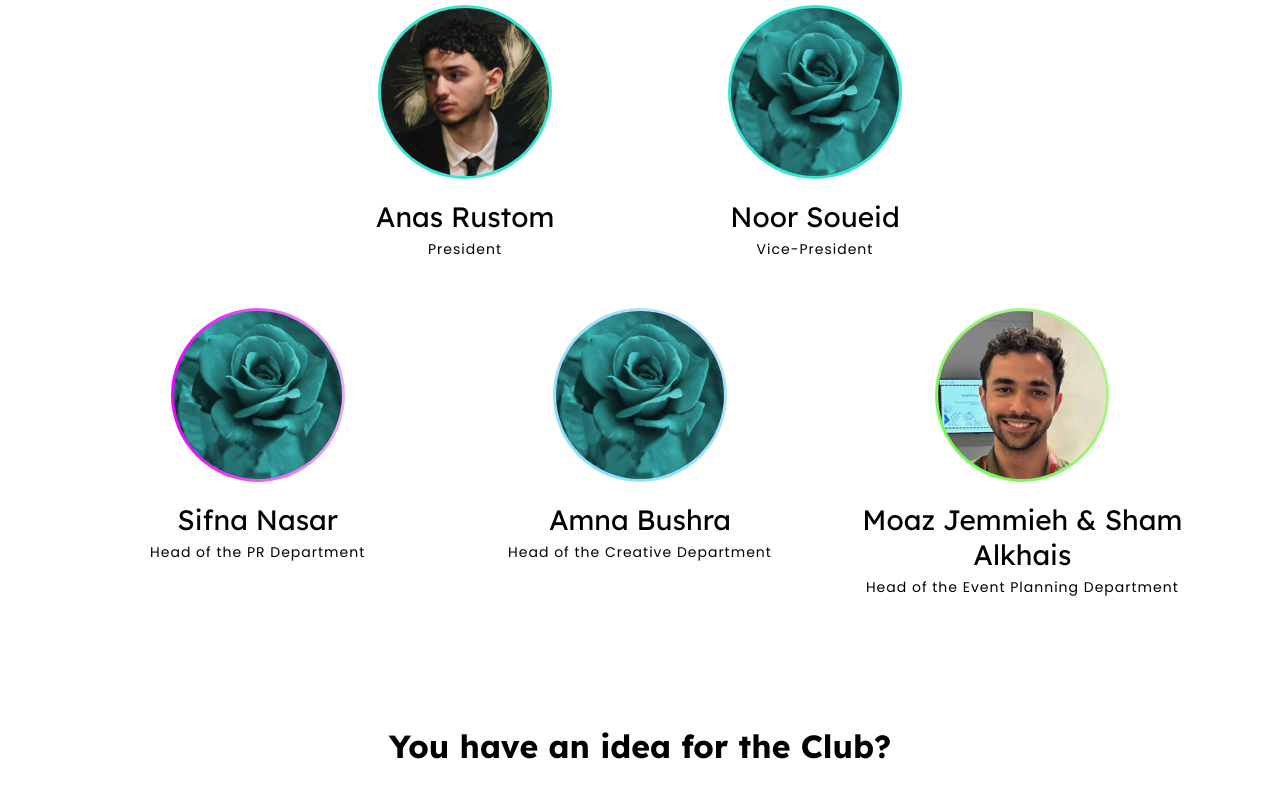
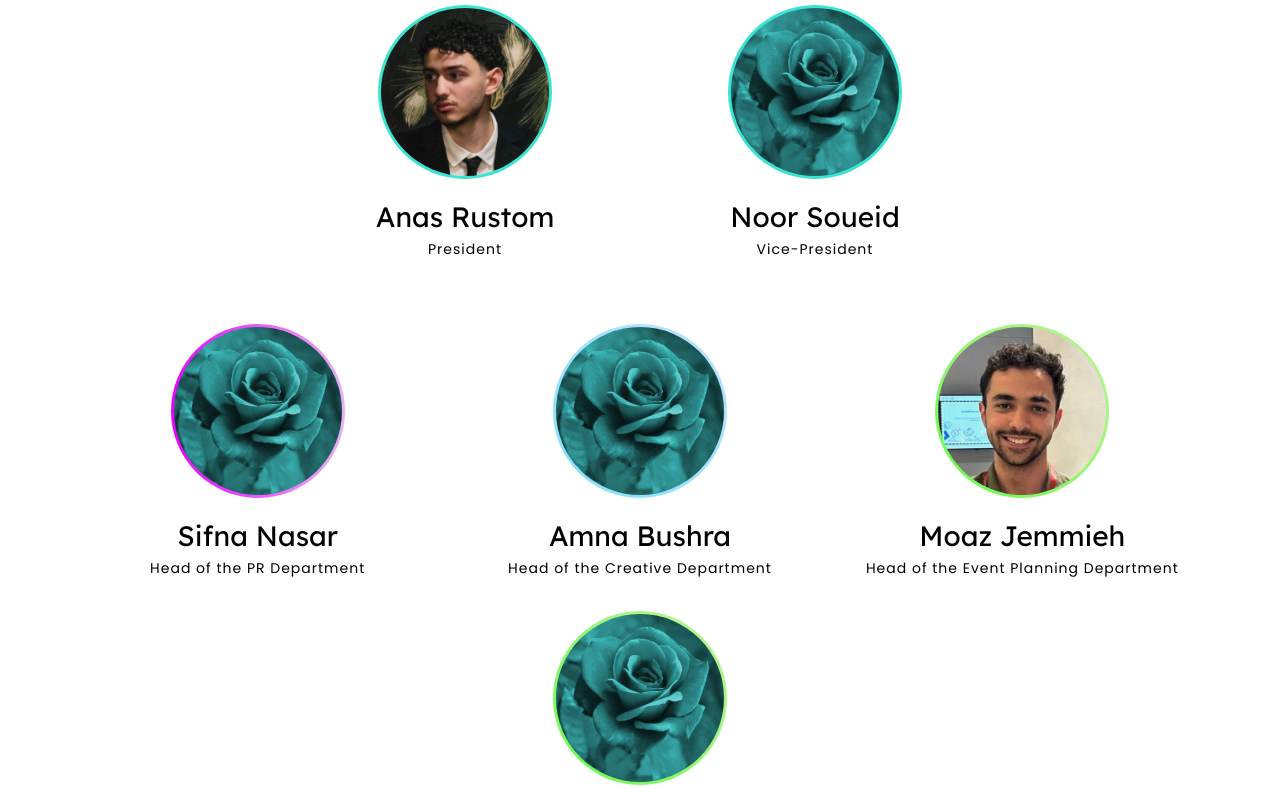
Before and after one commit to acm-qu/ACM-Landing-Page, a React (Vite) app: page / in a window 1280 px wide. Shown: the part 2826-3614 px from the top of the page. Built offline with nearby package versions, Linux system fonts and the light colour scheme.

Commit message:
fix: minor spacing adjustment

```diff
--- a/src/components/Team.jsx
+++ b/src/components/Team.jsx
@@ -8,7 +8,8 @@ const teamMembers = [
   { name: "Noor Soueid", role: "Vice-President", image: lady, borderColor: 'var(--primary)' },
   { name: "Sifna Nasar", role: "Head of the PR Department", image: lady, borderColor: 'linear-gradient(to right, #e803fc, #e7b3f2)' },
   { name: "Amna Bushra", role: "Head of the Creative Department", image: lady, borderColor: 'linear-gradient(to top right, #84e0fa, #c0e1fc)' },
-  { name: "Moaz Jemmieh & Sham Alkhais", role: "Head of the Event Planning Department", image: moaz, borderColor: 'linear-gradient(to top right,#67fa4d, #c2f29b)' },
+  { name: "Moaz Jemmieh", role: "Head of the Event Planning Department", image: moaz, borderColor: 'linear-gradient(to top right,#67fa4d, #c2f29b)' },
+  { name: "Sham Alkhais", role: "Head of the Event Planning Department", image: lady, borderColor: 'linear-gradient(to top right,#67fa4d, #c2f29b)' },
 ];
 
 function TeamMemberCard({ name, role, image, borderColor }) {
@@ -99,7 +100,7 @@ export default function Team() {
     rowGap: '2rem',
     columnGap: '100px',  // smaller horizontal gap for first row
     maxWidth: '600px',    // narrower max width so cards are closer
-    margin: '94px auto 3rem',
+    margin: '94px auto 4rem',
   };
 
   const secondRowStyle = {
@@ -107,7 +108,6 @@ export default function Team() {
     flexWrap: 'wrap',
     justifyContent: 'center',
     gap: '2rem 0px',      // row gap 2rem, column gap 3rem for second row
-    maxWidth: '1147px',    // wider max width for more space
     margin: '0 auto 3rem',
   };
 
```
Also changed, not shown: public/moaz.jpg.
